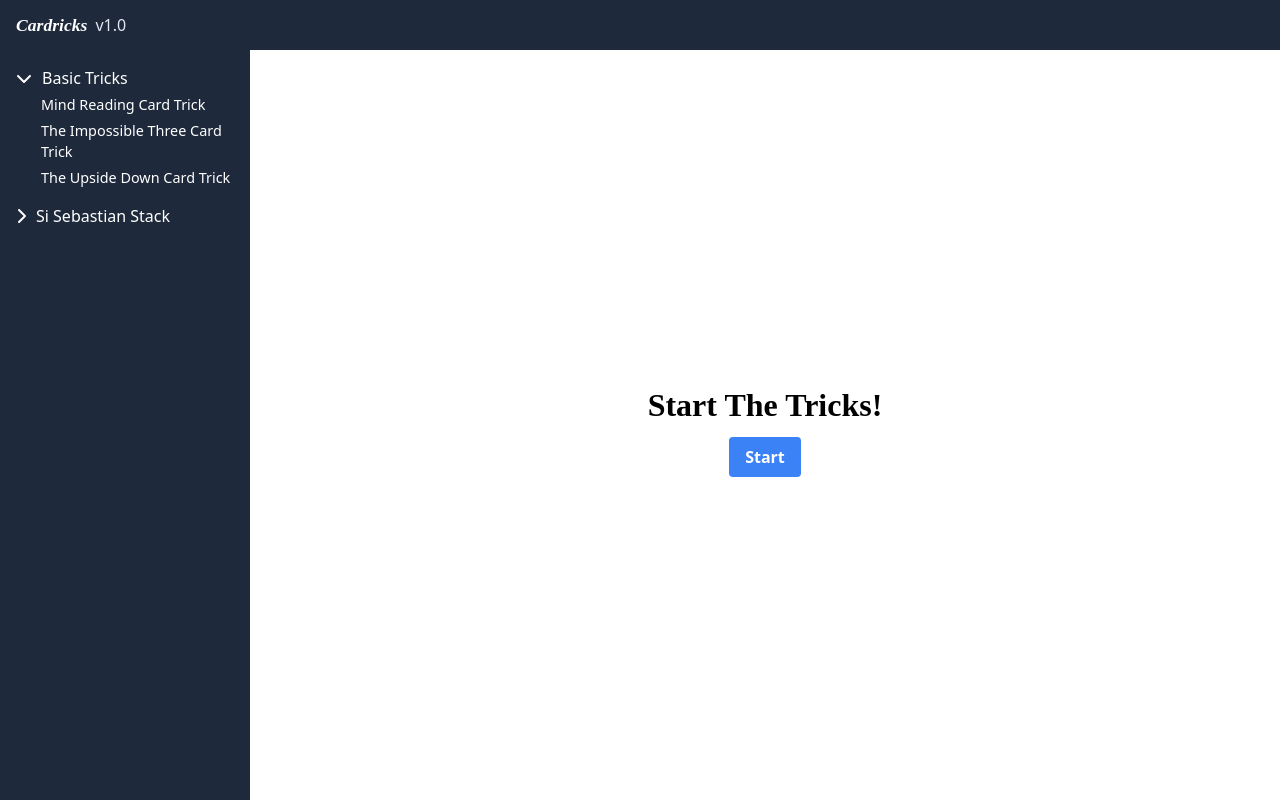
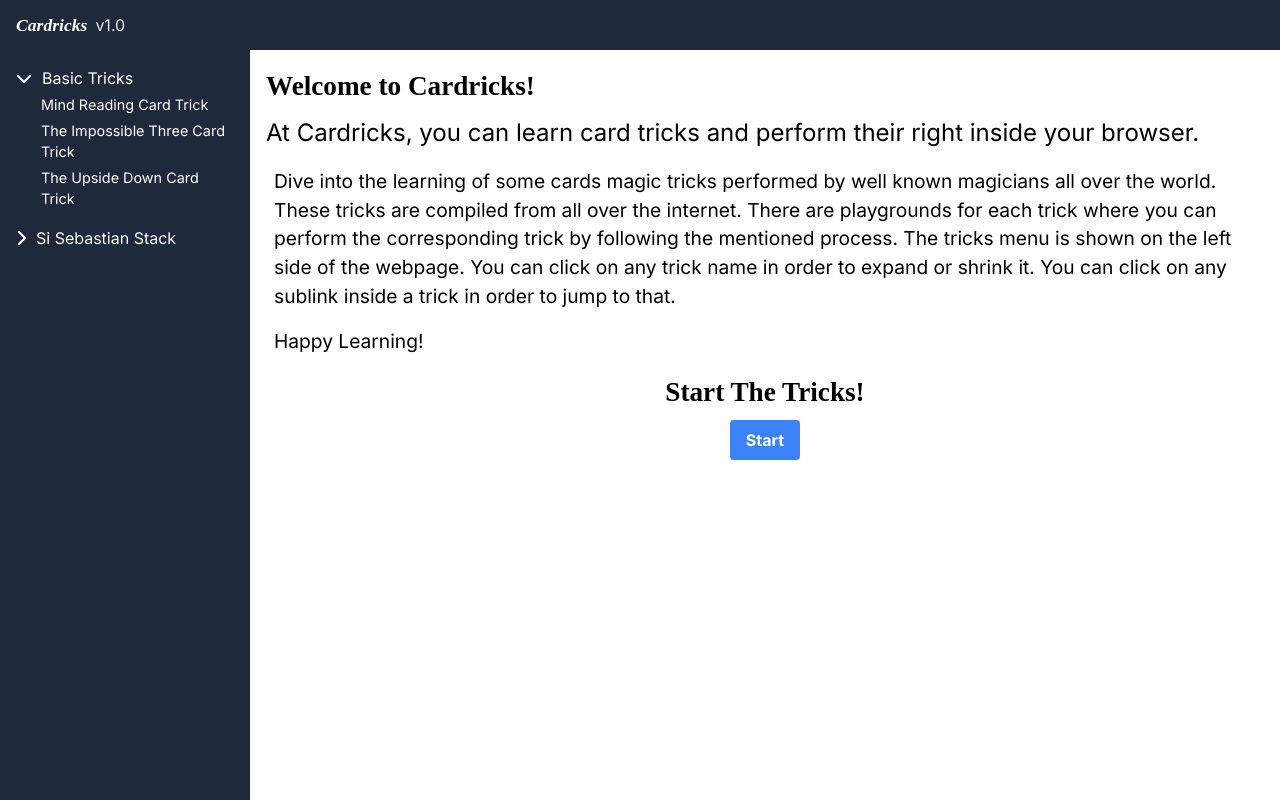
Before and after one commit to lakshyamahawar14/cardricks, a Vue app: page / in a window 1280 px wide. Built offline with nearby package versions, Linux system fonts and the light colour scheme; a web font is replaced by a local one.

Commit message:
updating views

```diff
--- a/index.html
+++ b/index.html
@@ -1,10 +1,10 @@
-<!doctype html>
+<!DOCTYPE html>
 <html lang="en">
   <head>
     <meta charset="UTF-8" />
     <link rel="icon" type="image/svg+xml" href="/vite.svg" />
     <meta name="viewport" content="width=device-width, initial-scale=1.0" />
-    <title>Vite + Vue + TS</title>
+    <title>Cardrick - Learn and Perform Card Tricks</title>
   </head>
   <body>
     <div id="app"></div>
--- a/src/App.vue
+++ b/src/App.vue
@@ -4,7 +4,7 @@
     <div class="flex justify-center items-center">
       <LeftMenu />
       <div
-        class="flex absolute top-[50px] left-[250px] flex-col h-[calc(100vh-50px)] w-[calc(100vw-250px)] overflow-x-hidden p-4"
+        class="flex absolute top-[50px] left-[250px] flex-col h-[calc(100vh-50px)] w-[calc(100vw-250px)] overflow-x-hidden"
       >
         <router-view />
       </div>
--- a/src/components/Card.vue
+++ b/src/components/Card.vue
@@ -8,7 +8,7 @@
       borderRadius: `${cardWidth / 15}px`,
       borderWidth: `${props.size}px`,
     }"
-    class="bg-white border-black flex flex-col justify-between"
+    class="card bg-white border-black flex flex-col justify-between"
   >
     <p
       :style="{
@@ -73,4 +73,12 @@ const handleDragEnd = () => {
 };
 </script>
 
-<style scoped></style>
+<style scoped>
+.card {
+  cursor: pointer;
+}
+
+.card:active {
+  cursor: grabbing;
+}
+</style>
--- a/src/components/Header.vue
+++ b/src/components/Header.vue
@@ -1,6 +1,6 @@
 <template>
   <header
-    class="fixed top-0 w-full h-[50px] bg-slate-800 flex justify-start items-center z-10 overflow-hidden"
+    class="fixed top-0 w-full h-[50px] bg-slate-800 flex justify-start items-center z-20 overflow-hidden"
   >
     <Logo />
     <p class="text-slate-200 text-[1rem] pl-2">v1.0</p>
--- a/src/components/LeftMenu.vue
+++ b/src/components/LeftMenu.vue
@@ -1,6 +1,6 @@
 <template>
   <div
-    class="fixed left-0 top-[50px] w-[250px] h-[calc(100vh-50px)] bg-slate-800 flex flex-col items-start p-4 overflow-hidden z-10"
+    class="fixed left-0 top-[50px] w-[250px] h-[calc(100vh-50px)] bg-slate-800 flex flex-col items-start p-4 overflow-hidden z-20"
   >
     <div class="text-white flex flex-col">
       <div v-for="chapter in chapters" :key="chapter.title" class="mb-4">
@@ -48,7 +48,7 @@ import { store, setActiveLink } from "../store";
 
 interface Chapter {
   title: string;
-  links: { text: string; id: string }[]; // Updated interface to include id
+  links: { text: string; id: string }[];
   path: string;
   expanded: boolean;
 }
@@ -86,7 +86,15 @@ const setActiveChapterByPath = (path: string) => {
     if (chapter.path === path) {
       chapter.expanded = true;
       chapterFound = true;
-      setActiveLink(chapter.title, chapter.links[0].text); // Set active link by text
+      const queryScrollTo = route.query.scrollTo as string | undefined;
+      if (queryScrollTo) {
+        const link = chapter.links.find((link) => link.id === queryScrollTo);
+        if (link) {
+          setActiveLink(chapter.title, link.text);
+        }
+      } else {
+        setActiveLink(chapter.title, chapter.links[0].text);
+      }
     } else {
       chapter.expanded = false;
     }
@@ -99,6 +107,11 @@ const setActiveChapterByPath = (path: string) => {
 onMounted(() => {
   const path = route.path.slice(1);
   setActiveChapterByPath(path);
+
+  const queryScrollTo = route.query.scrollTo as string | undefined;
+  if (queryScrollTo) {
+    document.getElementById(queryScrollTo)?.scrollIntoView();
+  }
 });
 
 watch(
@@ -114,7 +127,10 @@ const handleLinkClick = (
   link: { text: string; id: string }
 ) => {
   setActiveLink(chapter.title, link.text);
-  router.push(`/${chapter.path}`);
+  router.push({
+    path: `/${chapter.path}`,
+    query: { scrollTo: link.id },
+  });
 
   const event = new CustomEvent("scrollToElement", {
     detail: { elementId: link.id },
--- a/src/directives/v-drag.ts
+++ b/src/directives/v-drag.ts
@@ -1,22 +1,39 @@
-export default {
+
+
+const drag = {
   mounted(el: HTMLElement) {
-    el.style.cursor = 'move';
+    let initialX: number, initialY: number, offsetX: number, offsetY: number;
 
     const onMouseMove = (event: MouseEvent) => {
-      const rect = el.getBoundingClientRect();
-      el.style.left = `${event.clientX - rect.width / 2}px`;
-      el.style.top = `${event.clientY - rect.height / 2}px`;
-      el.style.position = 'absolute';
+      const moveX = event.clientX - initialX;
+      const moveY = event.clientY - initialY;
+
+      el.style.transform = `translate(${offsetX + moveX}px, ${offsetY + moveY}px)`;
     };
 
-    const onMouseUp = () => {
+    const onMouseUp = (event: MouseEvent) => {
+      offsetX += event.clientX - initialX;
+      offsetY += event.clientY - initialY;
+
       document.removeEventListener('mousemove', onMouseMove);
       document.removeEventListener('mouseup', onMouseUp);
     };
 
-    el.addEventListener('mousedown', () => {
+    const onMouseDown = (event: MouseEvent) => {
+      initialX = event.clientX;
+      initialY = event.clientY;
+
+      const style = window.getComputedStyle(el);
+      const matrix = new DOMMatrixReadOnly(style.transform);
+      offsetX = matrix.m41;
+      offsetY = matrix.m42;
+
       document.addEventListener('mousemove', onMouseMove);
       document.addEventListener('mouseup', onMouseUp);
-    });
+    };
+
+    el.addEventListener('mousedown', onMouseDown);
   },
 };
+
+export default drag;
--- a/src/index.css
+++ b/src/index.css
@@ -1,4 +1,5 @@
 @import url("https://fonts.googleapis.com/css2?family=Nova+Mono&display=swap");
+@import url("https://fonts.googleapis.com/css2?family=Inter:wght@100..900&display=swap");
 @tailwind base;
 @tailwind components;
 @tailwind utilities;
@@ -8,4 +9,5 @@
   padding: 0;
   box-sizing: border-box;
   user-select: none;
+  font-family: "Inter", sans-serif;
 }
--- a/src/views/BasicTricks.vue
+++ b/src/views/BasicTricks.vue
@@ -1,6 +1,6 @@
 <template>
   <div class="">
-    <div class="p-4" id="ch1link1">
+    <div class="mb-4 p-4" id="ch1link1">
       <h1 class="font-nova text-[1.7rem] font-bold">
         1. The Mind Reading Card Trick
       </h1>
@@ -54,8 +54,13 @@
         10. Have the volunteer turn over the selected card and then reveal it
         matches your prediction!
       </p>
+      <div
+        class="border-[1px] border-black p-4 h-[100vh] my-4 flex justify-center items-center z-[10]"
+      >
+        <Card character="A" :icon="faHeart" color="red" :size="1" />
+      </div>
     </div>
-    <div class="p-4" id="ch1link2">
+    <div class="mb-4 p-4" id="ch1link2">
       <h1 class="font-nova text-[1.7rem] font-bold">
         2. The Impossible Three Card Trick
       </h1>
@@ -81,7 +86,7 @@
       </p>
     </div>
 
-    <div class="p-4" id="ch1link3">
+    <div class="mb-4 p-4" id="ch1link3">
       <h1 class="font-nova text-[1.7rem] font-bold">
         2. The Impossible Three Card Trick
       </h1>
@@ -111,21 +116,31 @@
 
 <script setup lang="ts">
 import { onMounted } from "vue";
+import { useRoute } from "vue-router";
+import { faHeart } from "@fortawesome/free-solid-svg-icons";
+import Card from "../components/Card.vue";
+
+const route = useRoute();
+
+const scrollToElement = (elementId: string) => {
+  const element = document.getElementById(elementId);
+  if (element) {
+    element.scrollIntoView({ behavior: "smooth", block: "start" });
+  }
+};
 
 onMounted(() => {
+  const scrollTo = route.query.scrollTo as string | undefined;
+  if (scrollTo) {
+    scrollToElement(scrollTo);
+  }
+
   document.addEventListener("scrollToElement", (event: Event) => {
     const customEvent = event as CustomEvent<{ elementId: string }>;
     const { elementId } = customEvent.detail;
     scrollToElement(elementId);
   });
 });
+</script>
 
-const scrollToElement = (elementId: string) => {
-  const element = document.getElementById(elementId);
-  if (element) {
-    console.log(element);
-    element.scrollIntoView({ behavior: "smooth", block: "start" });
-  }
-};
-</script>
 <style scoped></style>
--- a/src/views/Home.vue
+++ b/src/views/Home.vue
@@ -1,7 +1,24 @@
 <template>
-  <div class="h-full w-full flex justify-center items-center">
+  <div class="p-4">
+    <div class="">
+      <h1 class="font-nova text-[1.7rem] font-bold">Welcome to Cardricks!</h1>
+      <h2 class="text-[1.5rem] my-2">
+        At Cardricks, you can learn card tricks and perform their right inside
+        your browser.
+      </h2>
+      <p class="text-[1.2rem] p-2">
+        Dive into the learning of some cards magic tricks performed by well
+        known magicians all over the world. These tricks are compiled from all
+        over the internet. There are playgrounds for each trick where you can
+        perform the corresponding trick by following the mentioned process. The
+        tricks menu is shown on the left side of the webpage. You can click on
+        any trick name in order to expand or shrink it. You can click on any
+        sublink inside a trick in order to jump to that.
+      </p>
+      <p class="text-[1.2rem] p-2">Happy Learning!</p>
+    </div>
     <div class="flex justify-center flex-col items-center">
-      <p class="font-bold font-nova text-[2rem] my-2">Start The Tricks!</p>
+      <p class="font-bold font-nova text-[1.7rem] my-2">Start The Tricks!</p>
       <button
         class="bg-blue-500 hover:bg-blue-700 text-white font-bold py-2 px-4 rounded"
         @click="startTricks"
--- a/tailwind.config.js
+++ b/tailwind.config.js
@@ -5,6 +5,7 @@ export default {
     extend: {
       fontFamily: {
         'nova': ['Nova Mono'],
+        'inter': ['Inter']
       }},
   },
   plugins: [],
```
Also changed, not shown: 1 other file (tests, documents, lock files or other folders).
